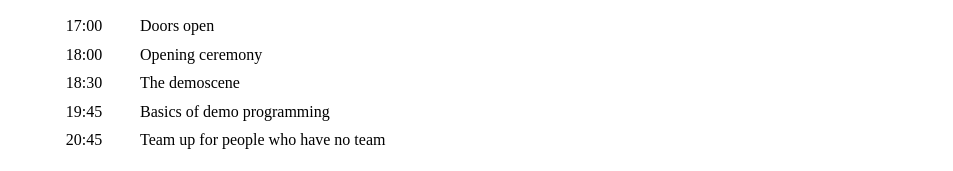
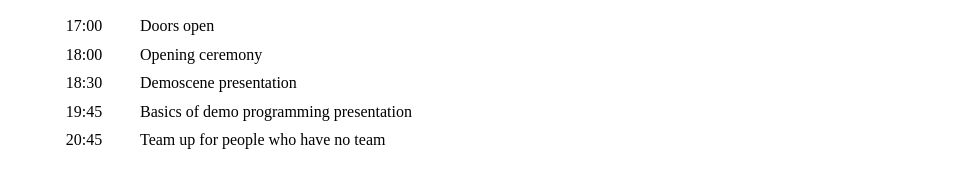
Before and after one commit to DOTAalto/graffathon2017, a website: page src/schedule/index.nunjucks in a window 1280 px wide. Shown: the part 200-371 px from the top of the page, without its empty margins (158-1111 px from the left). Drawn offline with nearby package versions, Linux system fonts and the light colour scheme; files that its build step writes are made by us from their sources; files whose address does not match are found by name.

Commit message:
Update presentations

```diff
--- a/src/schedule/index.nunjucks
+++ b/src/schedule/index.nunjucks
@@ -22,11 +22,11 @@
       </tr>
       <tr>
         <td>18:30</td>
-        <td>The demoscene</td>
+        <td>Demoscene presentation</td>
       </tr>
       <tr>
         <td>19:45</td>
-        <td>Basics of demo programming</td>
+        <td>Basics of demo programming presentation</td>
       </tr>
       <tr>
         <td>20:45</td>
```
